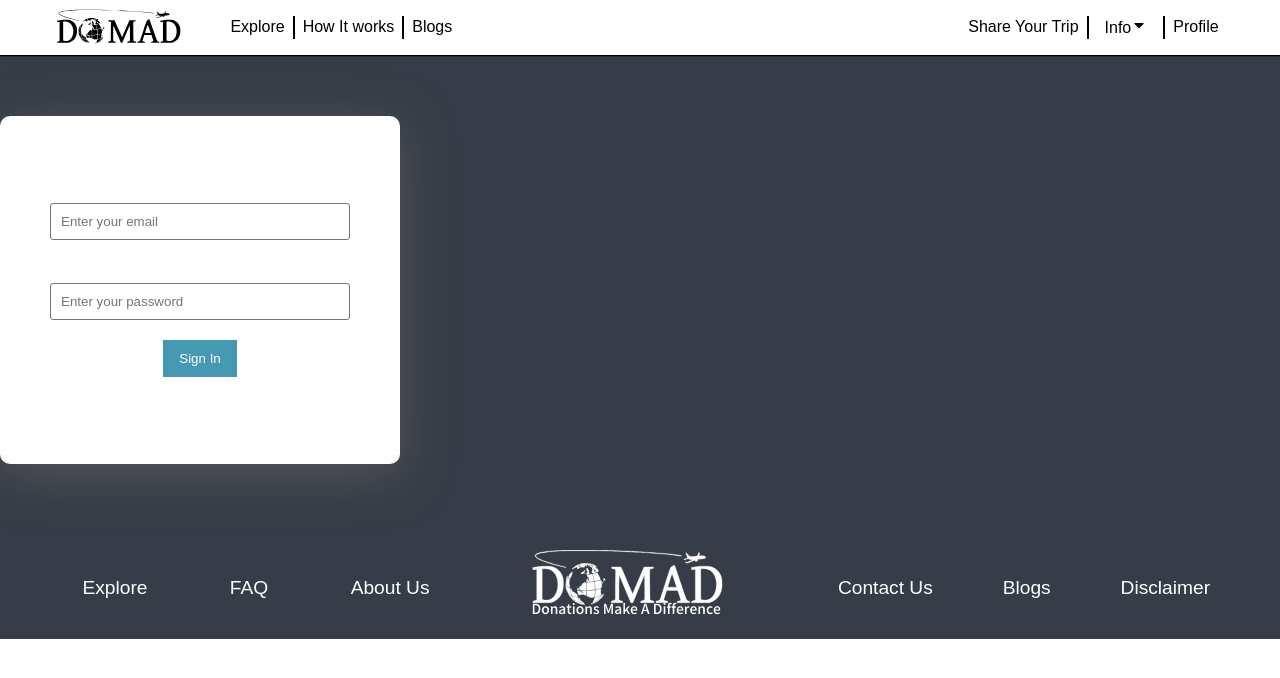
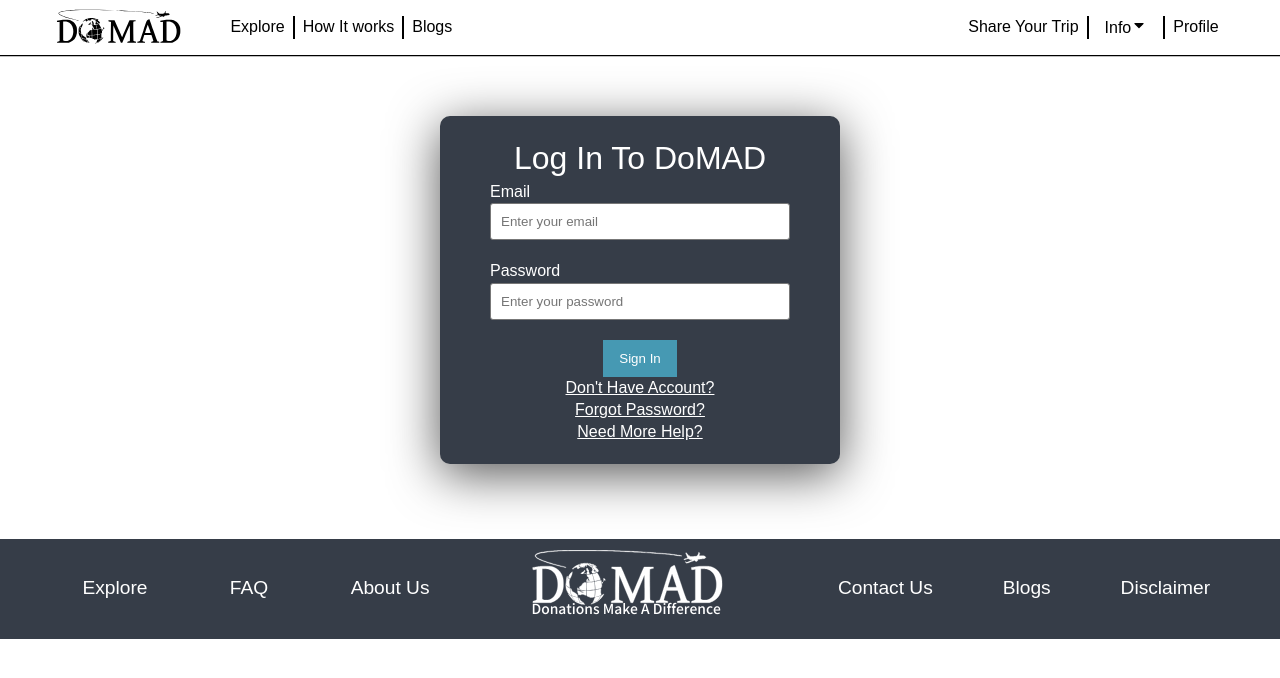
Before and after one commit to JoyMace/DoMADCapstone, a React (Create React App) app in the folder code/client/: page /login in a window 1280 px wide. Shown: the top 678 px of the page. Built offline with nearby package versions, Linux system fonts and the light colour scheme.

Commit message:
update login

```diff
--- a/code/client/package.json
+++ b/code/client/package.json
@@ -5,7 +5,7 @@
   "dependencies": {
     "@fortawesome/fontawesome-svg-core": "^1.2.27",
     "@fortawesome/free-solid-svg-icons": "^5.12.1",
-    "@fortawesome/react-fontawesome": "^0.1.8",
+    "@fortawesome/react-fontawesome": "^0.1.9",
     "@testing-library/jest-dom": "^4.2.4",
     "@testing-library/react": "^9.4.0",
     "@testing-library/user-event": "^7.2.1",
--- a/code/client/src/components/Pages/Login.css
+++ b/code/client/src/components/Pages/Login.css
@@ -2,9 +2,11 @@
     margin-top: 56px;
     padding-top: 60px;
     padding-bottom: 75px;
+    display: flex;
+    justify-content: center;
     width: 100%;
     height: 100%;
-    background-color: #363D48;
+    background-color: #ffffff;
     color: #FFFFFF;
   }
 
@@ -15,7 +17,7 @@
   padding: 20px 40px;
   border-radius: 10px;
   box-shadow: 0px 10px 50px #555;
-  background-color: #ffffff;
+  background-color: #363D48;
 }
 
   .LoginForm {
@@ -56,5 +58,6 @@
     align-items: center;
   }
   .accountlink {
+    text-decoration: underline;
     color: #FFFFFF;
   }
--- a/code/client/src/components/Pages/Login.js
+++ b/code/client/src/components/Pages/Login.js
@@ -55,8 +55,7 @@
             <button type="submit">Sign In</button>
             <ul><Link to="/register" className="accountlink">Don't Have Account?</Link></ul>
             <ul><Link to="/forgot" className="accountlink"> Forgot Password? </Link></ul>
-
-            <ul>Need More Help?</ul>
+            <ul><Link to="/contact" className="accountlink">Need More Help?</Link></ul>
           </div>
         </form>
        </div>
--- a/code/client/src/components/Pages/Register.css
+++ b/code/client/src/components/Pages/Register.css
@@ -119,6 +119,7 @@
 }
 
 
-.accountlink {
+.Accountlink {
+  text-decoration: underline;
   color: #FFFFFF;
 }
--- a/code/client/src/components/Pages/Register.js
+++ b/code/client/src/components/Pages/Register.js
@@ -89,7 +89,7 @@
                     <div className="createAccount">
                       <button type="submit">Create Account</button>
                       <small>
-                        <Link to="/login" className="accountlink">Already Have an Account?</Link>
+                        <Link to="/login" className="Accountlink">Already Have an Account?</Link>
                       </small>
                     </div>
                 </form>
```
Also changed, not shown: 1 other file (tests, documents, lock files or other folders).
